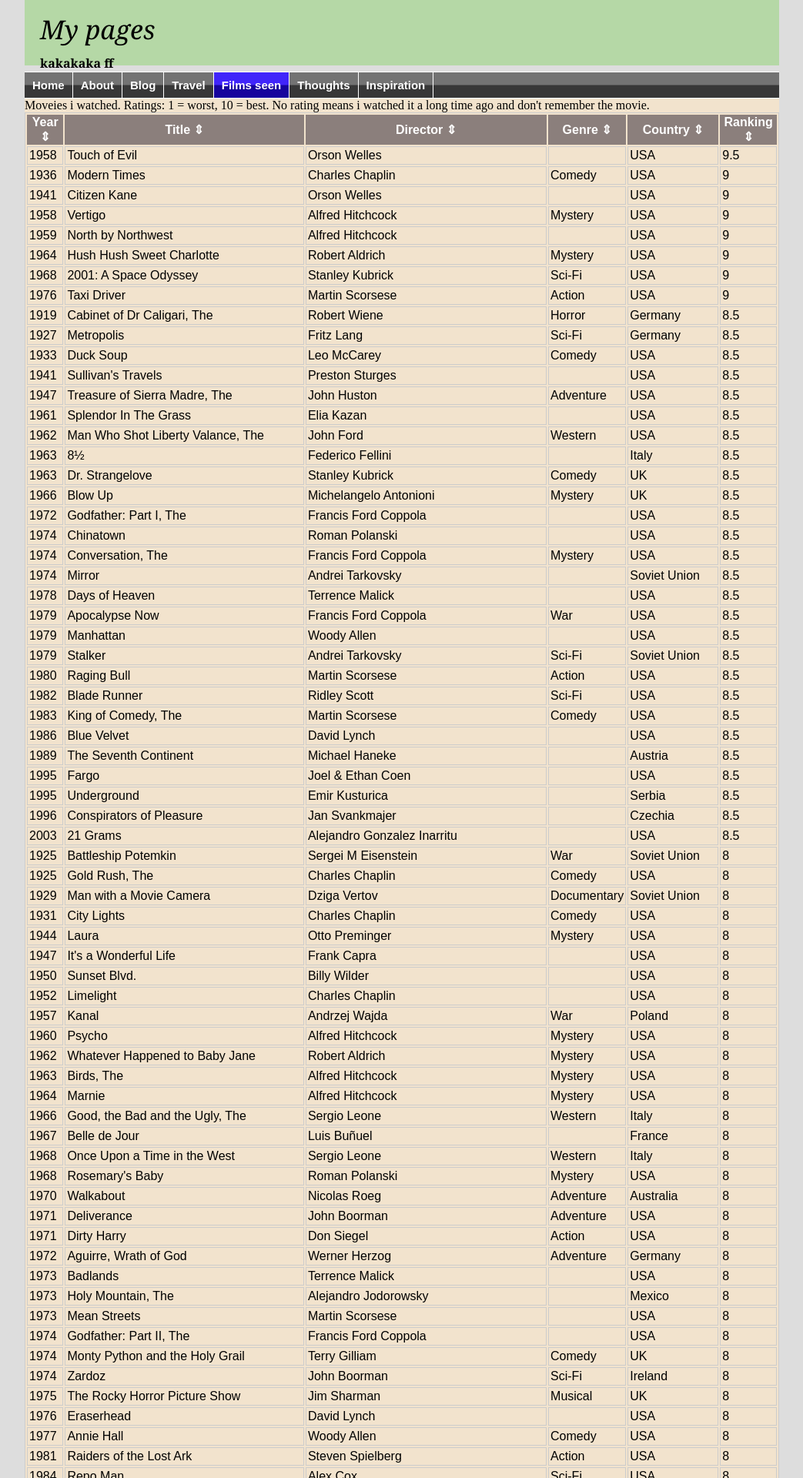
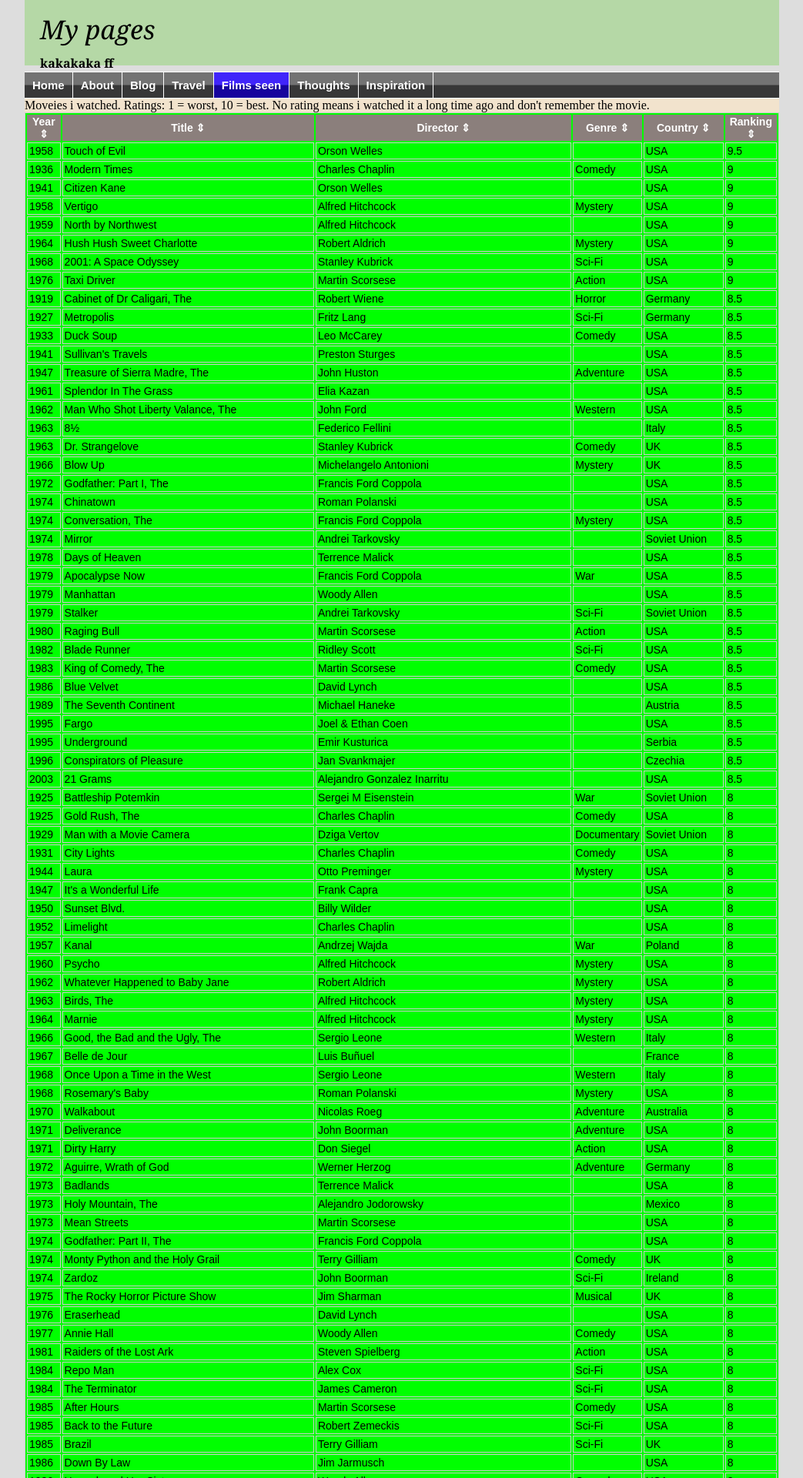
Before and after one commit to witba/witba.github.io, a Jekyll site: the page built from likes/index.html, in a window 1280 px wide. Shown: the top 1920 px of the page at 77% size, without its empty margins (118-1161 px from the left). Built offline with Jekyll 4.4.1, drawn with Linux system fonts in a browser that asks for light colours.

Commit message:
Update index.html

```diff
--- a/likes/index.html
+++ b/likes/index.html
@@ -15,7 +15,6 @@
     content: " \21D5"
 }
 	table.sortable {
-		bgcolor="#00FF00"
 		font-size: 14px;
 		border: 1px solid #CCC;
 		font-family: Arial, Helvetica, sans-serif;
@@ -32,7 +31,7 @@
 	}
 </style>
 
-<table class="sortable">
+<table class="sortable" bgcolor="#00FF00">
 <thead><tr class="tableizer-firstrow"><th>Year</th><th>Title</th><th>Director</th><th>Genre</th><th>Country</th><th>Ranking</th></tr></thead><tbody>
  <tr><td>1958</td><td>Touch of Evil </td><td>Orson Welles </td><td>&nbsp;</td><td>USA</td><td>9.5</td></tr>
  <tr><td>1936</td><td>Modern Times </td><td>Charles Chaplin </td><td>Comedy</td><td>USA</td><td>9</td></tr>
```
